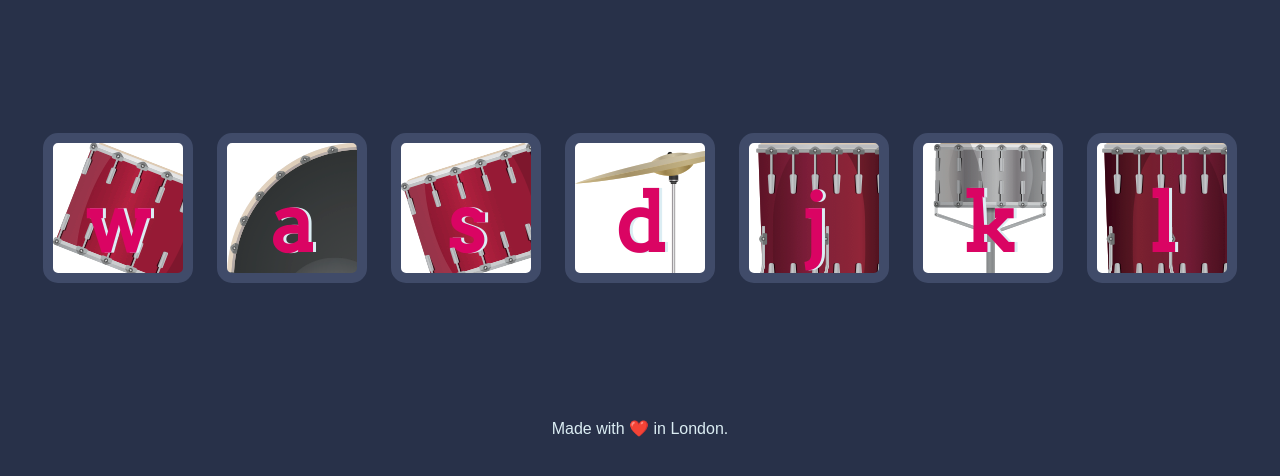
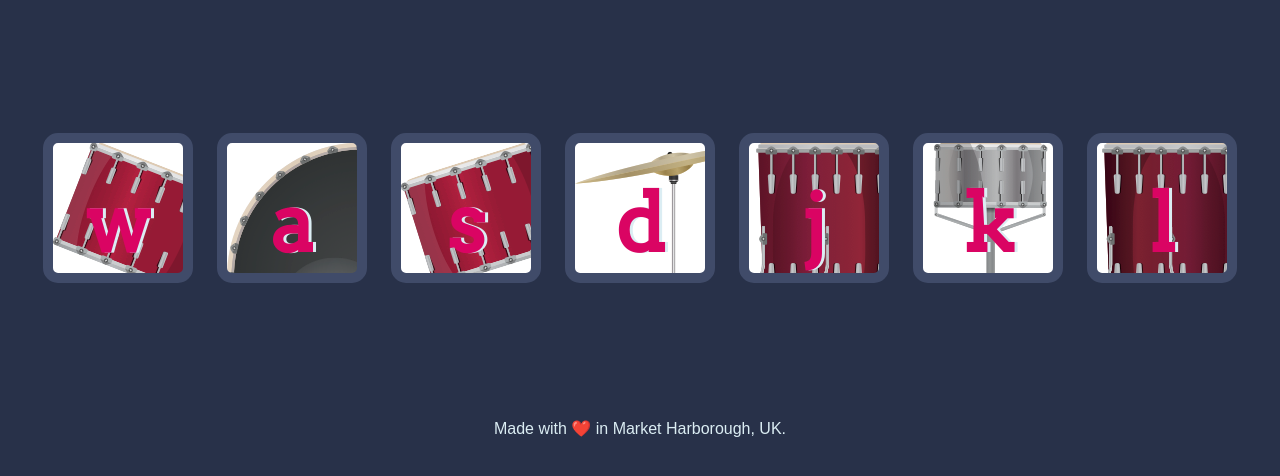
Before and after one commit to Sekonda28/Drum-kit, a plain HTML site: page index.html in a window 1280 px wide. Shown: the part 156-632 px from the top of the page. Drawn offline with Linux system fonts and the light colour scheme.

Commit message:
update footer text

```diff
--- a/index.html
+++ b/index.html
@@ -23,7 +23,7 @@
 
 
   <footer>
-    Made with ❤️ in London.
+    Made with ❤️ in Market Harborough, UK.
   </footer>
   <script src="./index.js"></script>
 </body>
```
